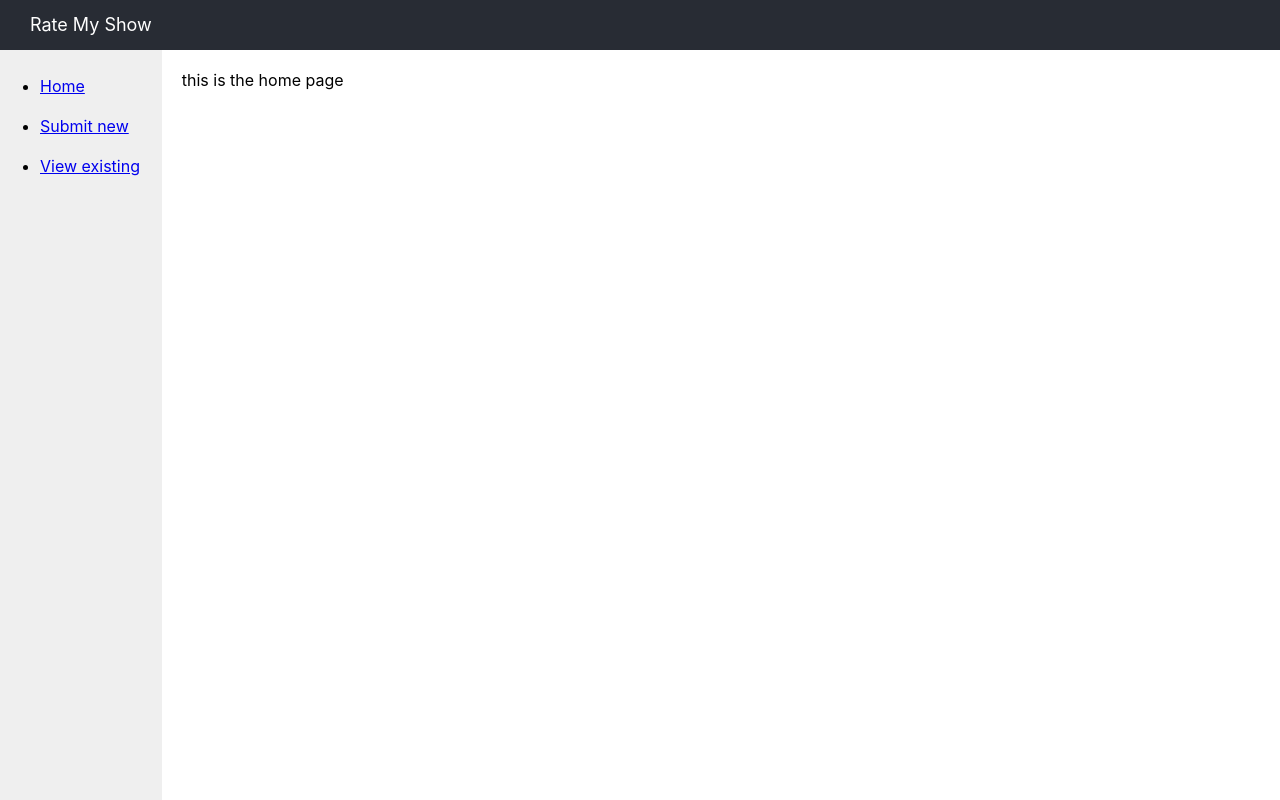
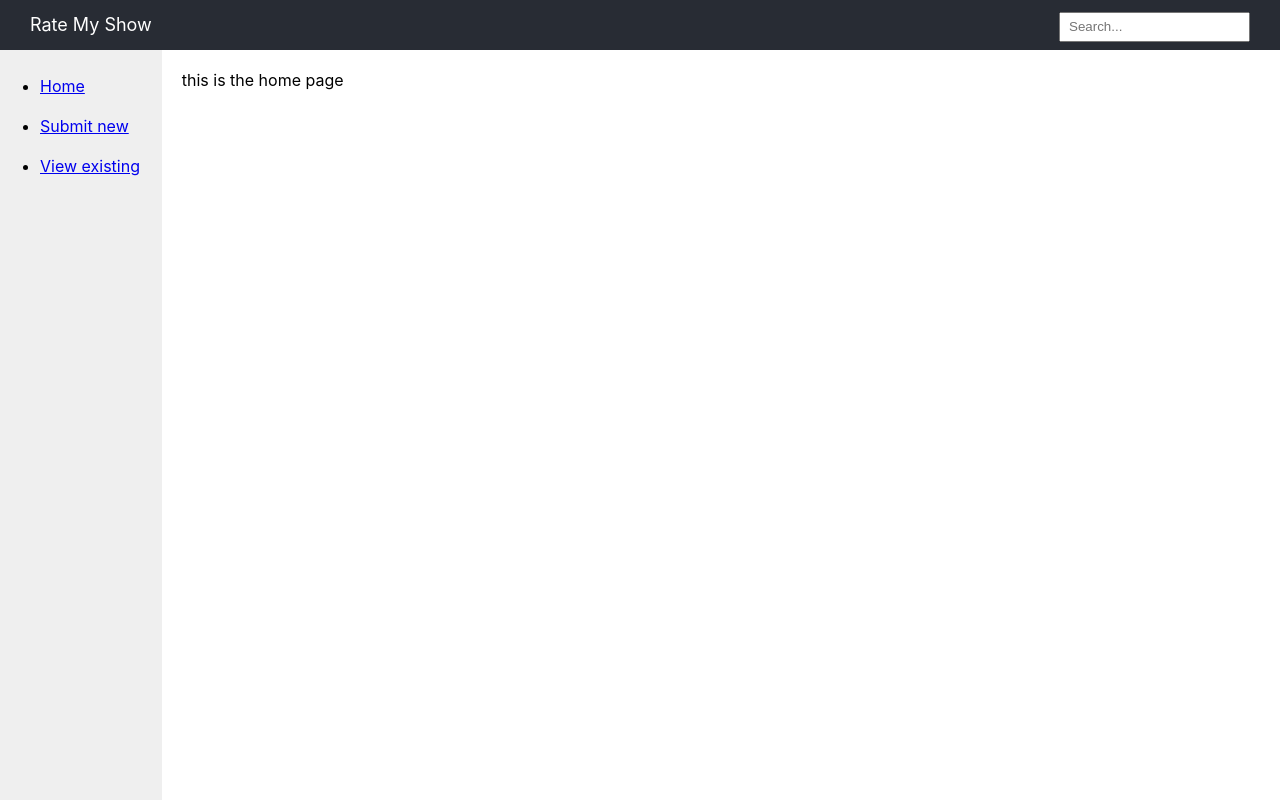
Before and after one commit to master-elodin/rate-my, a React (Create React App) app: page / in a window 1280 px wide. Built offline with nearby package versions, Linux system fonts and the light colour scheme.

Commit message:
add search box to header

```diff
--- a/src/App.css
+++ b/src/App.css
@@ -2,18 +2,6 @@
   display: flex;
   padding-top: 50px;
   height: calc(100vh - 50px);
-}
-
-.app__header {
-  background-color: #282c34;
-  color: white;
-  font-size: 18px;
-  height: 50px;
-  line-height: 50px;
-  padding: 0 30px;
-  position: fixed;
-  top: 0;
-  width: 100%;
 }
 
 .app__sidebar {
--- a/src/App.js
+++ b/src/App.js
@@ -3,14 +3,13 @@ import {BrowserRouter as Router, Link, Route, Switch} from "react-router-dom";
 import Home from "./Home";
 import Submit from "./Submit";
 import View from "./View";
+import Header from "./Header";
 
 function App() {
   return (
     <div className="app">
       <Router>
-        <header className="app__header">
-          Rate My Show
-        </header>
+        <Header />
         <div className={'app__sidebar'}>
           <ul>
             <li><Link to={'/'}>Home</Link></li>
--- /dev/null
+++ b/src/Header.css
@@ -0,0 +1,23 @@
+.header {
+  background-color: #282c34;
+  color: white;
+  display: flex;
+  font-size: 18px;
+  height: 50px;
+  justify-content: space-between;
+  line-height: 50px;
+  padding: 0 30px;
+  position: fixed;
+  top: 0;
+  width: 100%;
+}
+
+.header__search-container {
+  margin-right: 30px;
+}
+
+.header__search-container input {
+  line-height: 24px;
+  margin-right: 30px;
+  padding-left: 8px;
+}
--- /dev/null
+++ b/src/Header.jsx
@@ -0,0 +1,19 @@
+import './Header.css';
+import * as React from 'react';
+
+const Header = () => {
+  const [search, setSearch] = React.useState();
+
+  return (
+    <header className={'header'}>
+      <div>
+        Rate My Show
+      </div>
+      <div className={'header__search-container'}>
+        <input value={search} placeholder={'Search...'} onChange={e => setSearch(e.target.value)} />
+      </div>
+    </header>
+  );
+}
+
+export default Header;
```
